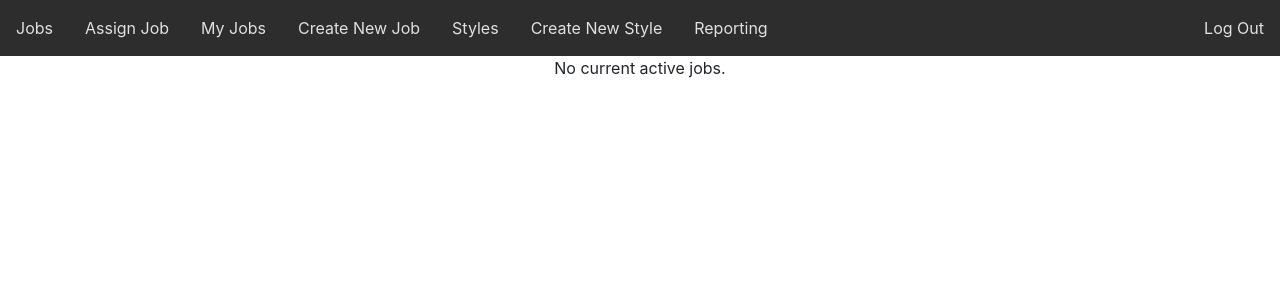
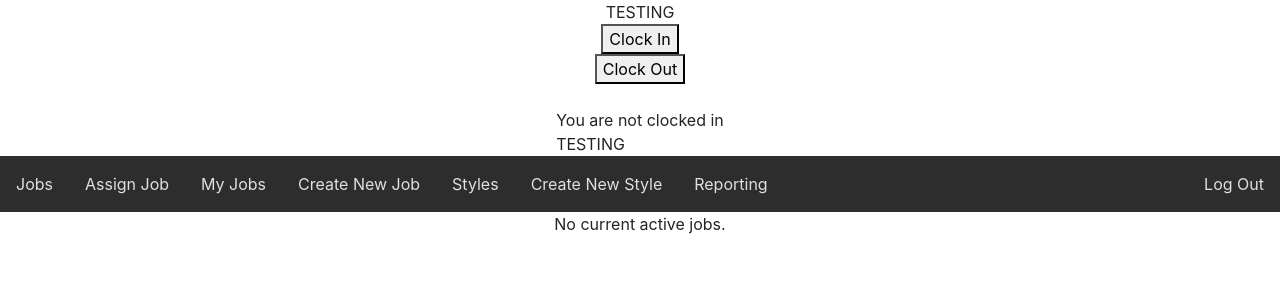
Before and after one commit to dszwarc/culet2, a Django app: page /culet/activities in a window 1280 px wide. Shown: the top 300 px of the page. Run offline with Django 5.2, Linux system fonts and the light colour scheme; the visitor is signed in with stand-in values (Sample User, id 1); data that the repository does not hold is empty; parts of the project's set-up code (start-up, migrations or seed data) failed here and were passed over; some libraries are stand-ins or nearby versions; some web fonts are replaced.

Commit message:
added clock in and out view, urls, and links to base.html for testing

```diff
--- a/culet/templates/base.html
+++ b/culet/templates/base.html
@@ -15,6 +15,22 @@
 </head>
 <body>
 
+    TESTING
+<br>
+    <button href="{% url 'culet:clock_in' %}">Clock In</button>
+    <button href="{% url 'culet:clock_out' %}">Clock Out</button>
+<br>
+
+    {% if user.employee.clocked_in == True %}
+        You are clocked in
+
+    {% else %}
+        You are not clocked in
+    {% endif %}
+
+<br>
+    TESTING
+
     {% include 'navigation.html' %}
 
     {% block content %}
--- a/culet/urls.py
+++ b/culet/urls.py
@@ -15,4 +15,6 @@ urlpatterns = [
     path("jobs/my_jobs/", views.MyJobListView.as_view(), name="my_jobs"),
     path("jobs/assign",views.AssignJobView.as_view(), name="assign_job"),
     path("reporting", views.ReportingListView.as_view(), name="reporting"),
+    path("clock_in",views.clock_in,name="clock_in"),
+    path("clock_out", views.clock_out,name="clock_out"),
 ]
--- a/culet/views.py
+++ b/culet/views.py
@@ -1,6 +1,6 @@
 from django.db.models.query import QuerySet
 from django.http import HttpResponse, HttpResponseRedirect
-from .models import Job, Style, Activity, Employee
+from .models import Job, Style, Activity, Employee, TimeClock
 from django.views import generic
 from django.urls import reverse_lazy, reverse
 from django.utils import timezone
@@ -84,13 +84,6 @@ class JobUpdateView(LoginRequiredMixin,generic.UpdateView):
     fields = '__all__'
     success_url=reverse_lazy('culet:index_job')
 
-def results(request, job_id):
-    response = "You're looking at the results of the job %s."
-    return HttpResponse(response % job_id)
-
-def edit(request, job_id):
-    return HttpResponse("You're editing job number %s." % job_id)
-
 class StyleListView(LoginRequiredMixin,generic.ListView):
     model = Style
     template_name = "styles/index.html"
@@ -115,6 +108,7 @@ class AssignJobView(LoginRequiredMixin,generic.TemplateView):
         job.save()
         messages.success(request,f"Job {job.job_num} has been assigned.")
         return render(request, 'jobs/assign.html')
+
 def startWork(request):
     job_query = Job.objects.get(job_num=request.POST["job"])
 
@@ -154,3 +148,25 @@ def stopWork(request, pk, job_id):
     # return HttpResponseRedirect(reverse('culet:index_job'))
     messages.success(request,f"Job {job.job_num} has been stopped. ({activ.name})")
     return HttpResponseRedirect(reverse('culet:job_detail', kwargs={'pk' : job_id }))
+
+def clock_in(request):
+    if request.user.employee.clocked_in == False:
+        clocking_in = TimeClock(
+            clock_in = timezone.now(),
+            employee = request.user.employee
+            )
+        clocking_in.save()
+        return HttpResponseRedirect(reverse('culet:index_jobs'))
+    else:
+        messages.success(request, "Already logged in.")
+        return HttpResponseRedirect(reverse('culet:index_jobs'))
+
+def clock_out(request):
+    if request.user.employee.clocked_in == True:
+        clocking_out = TimeClock.objects.filter(employee=request.user.employee,clock_out=False)
+        clocking_out.clock_out = timezone.now()
+        clocking_out.save()
+        return HttpResponseRedirect(reverse('culet:index_jobs'))
+    else:
+        messages.success(request, "Can't clock out because you are not clocked in.")
+        return HttpResponseRedirect(reverse('culet:index_jobs'))
```
